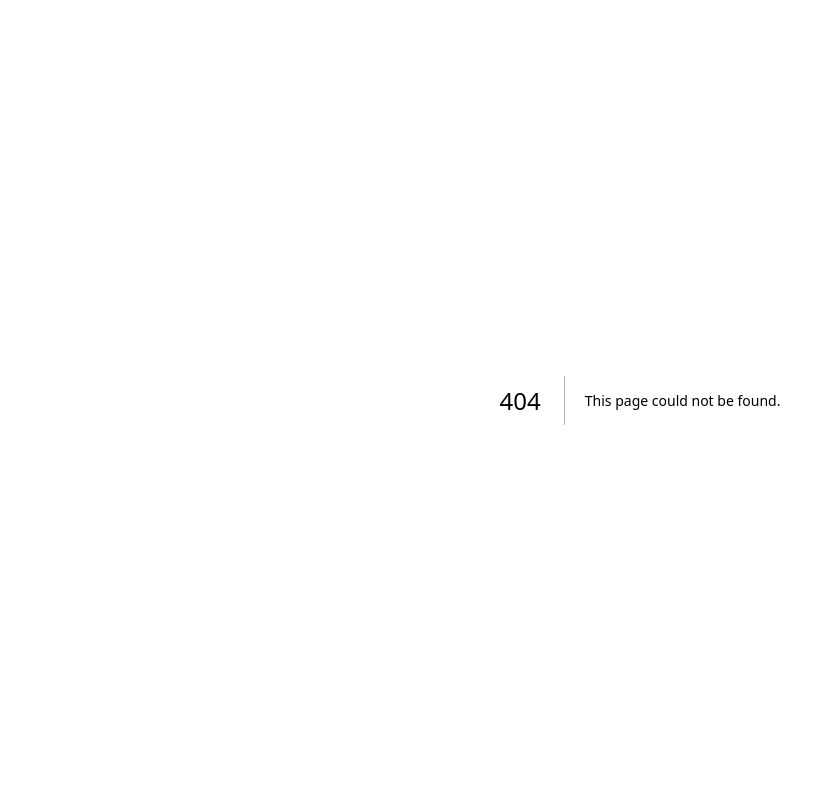
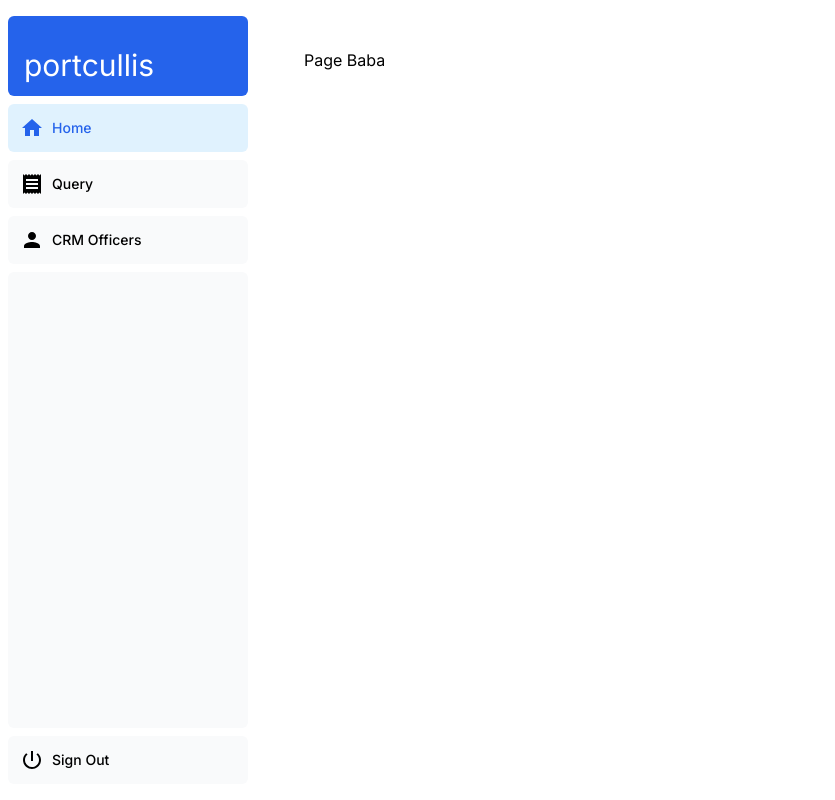
Before and after one commit to dzzirima/nyasha_portcullis_frontend, a Next.js app: page /dashboard in a window 1280 px wide. Before the commit this address had no page. Shown: the whole page, without its empty margins (0-835 px from the left). Built offline with nearby package versions, Linux system fonts and the light colour scheme.

Commit message:
feat: initial commit

```diff
--- /dev/null
+++ b/app/dashboard/layout.tsx
@@ -0,0 +1,12 @@
+import SideNav from '@/app/dashboard/ui/dashboard/sidenav';
+
+export default function Layout({ children }: { children: React.ReactNode }) {
+  return (
+    <div className="flex h-screen flex-col md:flex-row md:overflow-hidden">
+      <div className="w-full flex-none md:w-64">
+        <SideNav />
+      </div>
+      <div className="grow p-6 md:overflow-y-auto md:p-12">{children}</div>
+    </div>
+  );
+}
--- /dev/null
+++ b/app/dashboard/page.tsx
@@ -0,0 +1,7 @@
+
+
+export default  function page() {
+  return (
+    <div> Page Baba </div>
+  )
+}
--- /dev/null
+++ b/app/dashboard/ui/dashboard/navlinks.tsx
@@ -0,0 +1,47 @@
+'use client';
+
+import HomeIcon from '@mui/icons-material/Home';
+import ReceiptIcon from '@mui/icons-material/Receipt';
+import PersonIcon from '@mui/icons-material/Person';
+import Link from 'next/link';
+import { usePathname } from 'next/navigation';
+import clsx from 'clsx';
+
+// Map of links to display in the side navigation.
+// Depending on the size of the application, this would be stored in a database.
+const links = [
+  { name: 'Home', href: '/dashboard', icon: HomeIcon },
+  {
+    name: 'Query',
+    href: '/dashboard/query',
+    icon: ReceiptIcon,
+  },
+  { name: 'CRM Officers', href: '/dashboard/users', icon: PersonIcon },
+];
+
+export default function NavLinks() {
+  const pathname = usePathname();
+
+  return (
+    <>
+      {links.map((link) => {
+        const LinkIcon = link.icon;
+        return (
+          <Link
+            key={link.name}
+            href={link.href}
+            className={clsx(
+              'flex h-[48px] grow items-center justify-center gap-2 rounded-md bg-gray-50 p-3 text-sm font-medium hover:bg-sky-100 hover:text-blue-600 md:flex-none md:justify-start md:p-2 md:px-3',
+              {
+                'bg-sky-100 text-blue-600': pathname === link.href,
+              },
+            )}
+          >
+            <LinkIcon className="w-6" />
+            <p className="hidden md:block">{link.name}</p>
+          </Link>
+        );
+      })}
+    </>
+  );
+}
--- /dev/null
+++ b/app/dashboard/ui/dashboard/sidenav.tsx
@@ -0,0 +1,37 @@
+import Link from 'next/link';
+import NavLinks from '@/app/dashboard/ui/dashboard/navlinks';
+// import AcmeLogo from '@/app/ui/acme-logo';
+import CompanyLogo from "@/app/dashboard/ui/logo/companylogo"
+
+import PowerSettingsNewIcon from '@mui/icons-material/PowerSettingsNew';
+// import { signOutAction } from '@/app/service/signout';
+
+export default function SideNav() {
+  return (
+    <div className="flex h-full flex-col px-3 py-4 md:px-2">
+      <Link
+        className="mb-2 flex h-20 items-end justify-start rounded-md bg-blue-600 p-4 md:h-20"
+        href="/"
+      >
+        <div className="w-10 text-white md:w-10">
+         <CompanyLogo/>
+        </div>
+      </Link>
+      <div className="flex grow flex-row justify-between space-x-2 md:flex-col md:space-x-0 md:space-y-2">
+        <NavLinks />
+        <div className="hidden h-auto w-full grow rounded-md bg-gray-50 md:block"></div>
+        <form
+        //   action={async () => {
+        //     'use server';
+        //     await signOutAction();
+        //   }}
+        >
+          <button className="flex h-[48px] w-full grow items-center justify-center gap-2 rounded-md bg-gray-50 p-3 text-sm font-medium hover:bg-sky-100 hover:text-blue-600 md:flex-none md:justify-start md:p-2 md:px-3">
+            <PowerSettingsNewIcon className="w-6" />
+            <div className="hidden md:block">Sign Out</div>
+          </button>
+        </form>
+      </div>
+    </div>
+  );
+}
--- /dev/null
+++ b/app/dashboard/ui/logo/companylogo.jsx
@@ -0,0 +1,13 @@
+import AddAlarmSharpIcon from '@mui/icons-material/AddAlarmSharp';
+
+export default function CompanyLogo() {
+
+  return (
+    <div
+      className={`flex flex-row items-center leading-none text-white`}
+    >
+      {/* <AddAlarmSharpIcon className="h-12 w-12 rotate-[15deg]" /> */}
+      <p className="text-[30px] "> portcullis</p>
+    </div>
+  );
+}
--- a/app/globals.css
+++ b/app/globals.css
@@ -3,31 +3,13 @@
 @tailwind utilities;
 
 :root {
-  --foreground-rgb: 0, 0, 0;
+  --foreground-rgb: 225, 225, 225;
   --background-start-rgb: 214, 219, 220;
   --background-end-rgb: 255, 255, 255;
 }
 
-@media (prefers-color-scheme: dark) {
-  :root {
-    --foreground-rgb: 255, 255, 255;
-    --background-start-rgb: 0, 0, 0;
-    --background-end-rgb: 0, 0, 0;
-  }
+html,
+body {
+  margin: 0;
+  height: 100%;
 }
-
-body {
-  color: rgb(var(--foreground-rgb));
-  background: linear-gradient(
-      to bottom,
-      transparent,
-      rgb(var(--background-end-rgb))
-    )
-    rgb(var(--background-start-rgb));
-}
-
-@layer utilities {
-  .text-balance {
-    text-wrap: balance;
-  }
-}
--- a/app/page.tsx
+++ b/app/page.tsx
@@ -2,112 +2,8 @@
 
 export default function Home() {
   return (
-    <main className="flex min-h-screen flex-col items-center justify-between p-24">
-      <div className="z-10 w-full max-w-5xl items-center justify-between font-mono text-sm lg:flex">
-        <p className="fixed left-0 top-0 flex w-full justify-center border-b border-gray-300 bg-gradient-to-b from-zinc-200 pb-6 pt-8 backdrop-blur-2xl dark:border-neutral-800 dark:bg-zinc-800/30 dark:from-inherit lg:static lg:w-auto  lg:rounded-xl lg:border lg:bg-gray-200 lg:p-4 lg:dark:bg-zinc-800/30">
-          Get started by editing&nbsp;
-          <code className="font-mono font-bold">app/page.tsx</code>
-        </p>
-        <div className="fixed bottom-0 left-0 flex h-48 w-full items-end justify-center bg-gradient-to-t from-white via-white dark:from-black dark:via-black lg:static lg:size-auto lg:bg-none">
-          <a
-            className="pointer-events-none flex place-items-center gap-2 p-8 lg:pointer-events-auto lg:p-0"
-            href="https://vercel.com?utm_source=create-next-app&utm_medium=appdir-template&utm_campaign=create-next-app"
-            target="_blank"
-            rel="noopener noreferrer"
-          >
-            By{" "}
-            <Image
-              src="/vercel.svg"
-              alt="Vercel Logo"
-              className="dark:invert"
-              width={100}
-              height={24}
-              priority
-            />
-          </a>
-        </div>
-      </div>
-
-      <div className="relative z-[-1] flex place-items-center before:absolute before:h-[300px] before:w-full before:-translate-x-1/2 before:rounded-full before:bg-gradient-radial before:from-white before:to-transparent before:blur-2xl before:content-[''] after:absolute after:-z-20 after:h-[180px] after:w-full after:translate-x-1/3 after:bg-gradient-conic after:from-sky-200 after:via-blue-200 after:blur-2xl after:content-[''] before:dark:bg-gradient-to-br before:dark:from-transparent before:dark:to-blue-700 before:dark:opacity-10 after:dark:from-sky-900 after:dark:via-[#0141ff] after:dark:opacity-40 sm:before:w-[480px] sm:after:w-[240px] before:lg:h-[360px]">
-        <Image
-          className="relative dark:drop-shadow-[0_0_0.3rem_#ffffff70] dark:invert"
-          src="/next.svg"
-          alt="Next.js Logo"
-          width={180}
-          height={37}
-          priority
-        />
-      </div>
-
-      <div className="mb-32 grid text-center lg:mb-0 lg:w-full lg:max-w-5xl lg:grid-cols-4 lg:text-left">
-        <a
-          href="https://nextjs.org/docs?utm_source=create-next-app&utm_medium=appdir-template&utm_campaign=create-next-app"
-          className="group rounded-lg border border-transparent px-5 py-4 transition-colors hover:border-gray-300 hover:bg-gray-100 hover:dark:border-neutral-700 hover:dark:bg-neutral-800/30"
-          target="_blank"
-          rel="noopener noreferrer"
-        >
-          <h2 className="mb-3 text-2xl font-semibold">
-            Docs{" "}
-            <span className="inline-block transition-transform group-hover:translate-x-1 motion-reduce:transform-none">
-              -&gt;
-            </span>
-          </h2>
-          <p className="m-0 max-w-[30ch] text-sm opacity-50">
-            Find in-depth information about Next.js features and API.
-          </p>
-        </a>
-
-        <a
-          href="https://nextjs.org/learn?utm_source=create-next-app&utm_medium=appdir-template-tw&utm_campaign=create-next-app"
-          className="group rounded-lg border border-transparent px-5 py-4 transition-colors hover:border-gray-300 hover:bg-gray-100 hover:dark:border-neutral-700 hover:dark:bg-neutral-800/30"
-          target="_blank"
-          rel="noopener noreferrer"
-        >
-          <h2 className="mb-3 text-2xl font-semibold">
-            Learn{" "}
-            <span className="inline-block transition-transform group-hover:translate-x-1 motion-reduce:transform-none">
-              -&gt;
-            </span>
-          </h2>
-          <p className="m-0 max-w-[30ch] text-sm opacity-50">
-            Learn about Next.js in an interactive course with&nbsp;quizzes!
-          </p>
-        </a>
-
-        <a
-          href="https://vercel.com/templates?framework=next.js&utm_source=create-next-app&utm_medium=appdir-template&utm_campaign=create-next-app"
-          className="group rounded-lg border border-transparent px-5 py-4 transition-colors hover:border-gray-300 hover:bg-gray-100 hover:dark:border-neutral-700 hover:dark:bg-neutral-800/30"
-          target="_blank"
-          rel="noopener noreferrer"
-        >
-          <h2 className="mb-3 text-2xl font-semibold">
-            Templates{" "}
-            <span className="inline-block transition-transform group-hover:translate-x-1 motion-reduce:transform-none">
-              -&gt;
-            </span>
-          </h2>
-          <p className="m-0 max-w-[30ch] text-sm opacity-50">
-            Explore starter templates for Next.js.
-          </p>
-        </a>
-
-        <a
-          href="https://vercel.com/new?utm_source=create-next-app&utm_medium=appdir-template&utm_campaign=create-next-app"
-          className="group rounded-lg border border-transparent px-5 py-4 transition-colors hover:border-gray-300 hover:bg-gray-100 hover:dark:border-neutral-700 hover:dark:bg-neutral-800/30"
-          target="_blank"
-          rel="noopener noreferrer"
-        >
-          <h2 className="mb-3 text-2xl font-semibold">
-            Deploy{" "}
-            <span className="inline-block transition-transform group-hover:translate-x-1 motion-reduce:transform-none">
-              -&gt;
-            </span>
-          </h2>
-          <p className="m-0 max-w-[30ch] text-balance text-sm opacity-50">
-            Instantly deploy your Next.js site to a shareable URL with Vercel.
-          </p>
-        </a>
-      </div>
-    </main>
+    <div className="d">
+      home
+    </div>
   );
 }
```
Also changed, not shown: package.json (+8 -4 lines), 1 other file (tests, documents, lock files or other folders).
